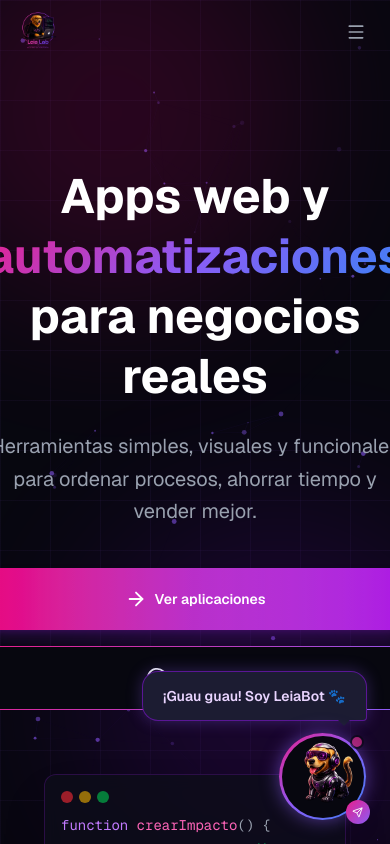
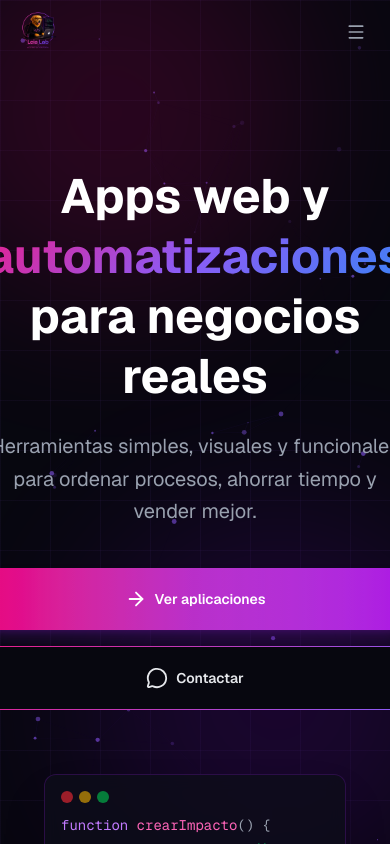
Before and after one commit to leiaslab/leialab, a Next.js app: page / in a window 390 px wide. Shown: the top 844 px of the page. Built offline with nearby package versions, Linux system fonts and the light colour scheme.

Commit message:
Hide LeiaBot on mobile, remove Hablar con Mariano option

```diff
--- a/components/LeiaBot.tsx
+++ b/components/LeiaBot.tsx
@@ -9,7 +9,6 @@ import {
   MessageCircle,
   Package,
   FileText,
-  User,
   MoreHorizontal,
   Zap,
 } from "lucide-react";
@@ -40,7 +39,6 @@ const QUICK_OPTIONS = [
   { id: "2", label: "Quiero automatizar WhatsApp",  Icon: MessageCircle,  color: "#22c55e" },
   { id: "3", label: "Necesito un sistema de stock", Icon: Package,        color: "#f97316" },
   { id: "4", label: "Quiero pedir presupuesto",     Icon: FileText,       color: "#64748b" },
-  { id: "5", label: "Hablar con Mariano",            Icon: User,           color: "#8b5cf6" },
 ];
 
 const AUTO_RESPONSES: Record<string, string> = {
@@ -187,7 +185,7 @@ export default function LeiaBot() {
       <button
         onClick={() => setOpen(v => !v)}
         aria-label={open ? "Cerrar chat" : "Abrir chat"}
-        className="fixed bottom-6 right-6 z-[100] group"
+        className="hidden md:block fixed bottom-6 right-6 z-[100] group"
       >
         <div className="relative w-[87px] h-[87px]">
 
@@ -246,7 +244,7 @@ export default function LeiaBot() {
 
       {/* ── Chat window ── */}
       {open && (
-        <div className="fixed inset-x-0 bottom-[115px] z-[99] flex justify-end pointer-events-none px-4">
+        <div className="hidden md:flex fixed inset-x-0 bottom-[115px] z-[99] justify-end pointer-events-none px-4">
         <div className="w-[500px] max-w-full pointer-events-auto">
           {/* Gradient border */}
           <div
```
